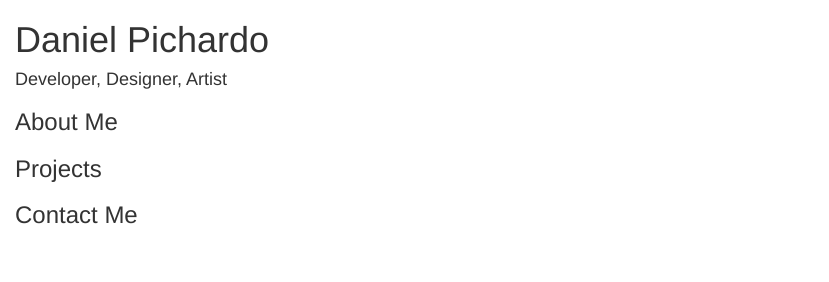
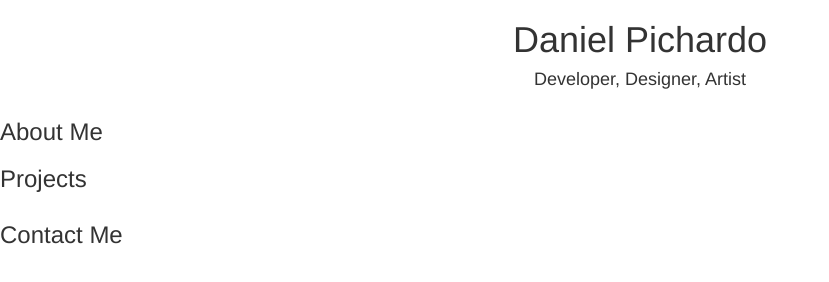
Before and after one commit to CrystalCastles/website-redux, a plain HTML site: page index.html in a window 1280 px wide. Shown: the whole page, without its empty margins (0-829 px from the left). Drawn offline with nearby package versions, Linux system fonts and the light colour scheme.

Commit message:
more formatting

```diff
--- a/index.html
+++ b/index.html
@@ -22,30 +22,41 @@
     <![endif]-->
 </head>
 <body>
+    <!-- Header -->
 	<div class="container-fluid">
-        <!-- Header -->
-        <div>
+        <div class="row">
+            <div class=".col-md-3 .col-md-offset-3">
+                <div class="text-center" id="header">
                     <h1>Daniel Pichardo</h3>
                     <h4>Developer, Designer, Artist</h3>
                     <a href="https://www.twitter.com/"></a>
-            <a href="https://www.github.com/"></a>
+                    <a href="https://www.github.com/CrystalCastles"></a>
                     <a href="https://www.linkedin.com/in/dpichardo"></a>
                     <a href="mailto:danielpichardo716@gmail.com"></a>
                     <a href="file/resume.pdf"></a>
                 </div>
+            </div>
+        </div>
+    </div>
 
     <!-- About -->
-        <div>
+    <div class="container-fluid">
+        <div class="row">
+            <div class="about">
                 <h3>About Me</h3>
-            <p></p>
+
                 <h3>Projects</h3>
+            </div>
+        </div>
     </div>
 
     <!-- Contact -->
-        <div>
+    <div class="container-fluid">
+        <div class="row">
+            <div class="contact">
                 <h3>Contact Me</h3>
             </div>
-
+        </div>
     </div>
 
     <!-- SCRIPTS -->
```
Lines whose indentation alone changed are shown as unchanged.
